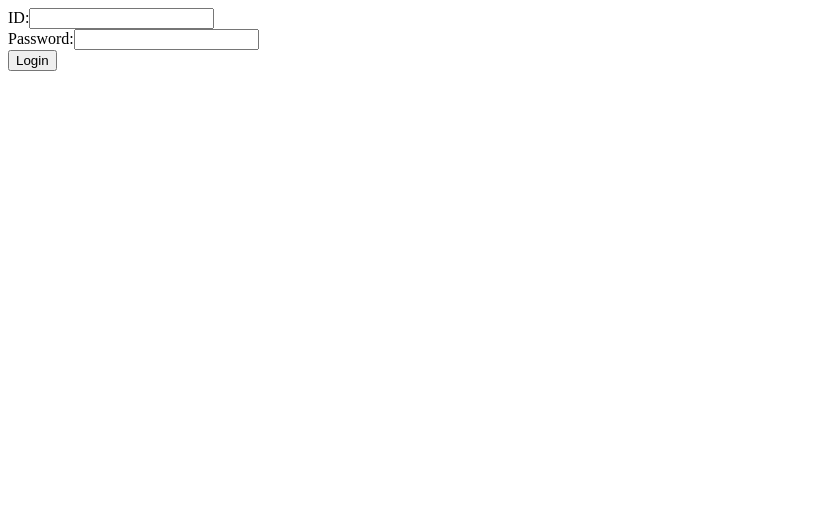
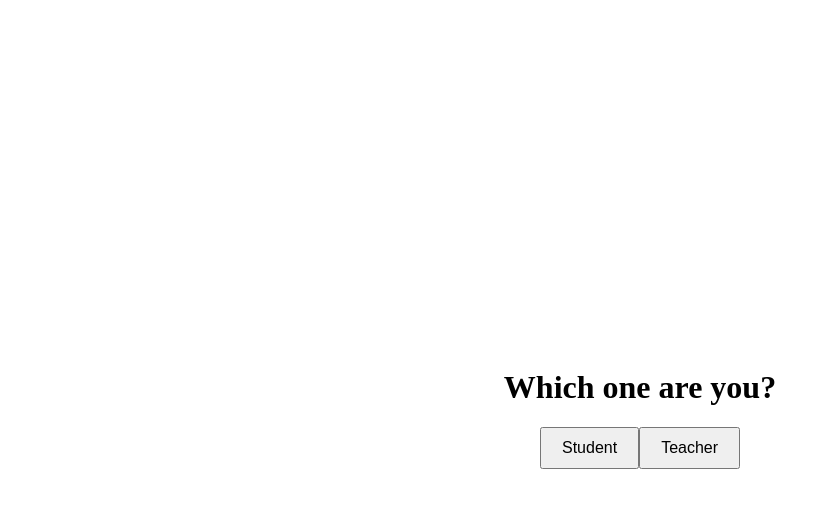
Before and after one commit to crdtrd/Kazute, a Vue app in the folder client/: page / in a window 1280 px wide. Shown: the top 508 px of the page, without its empty margins (0-830 px from the left). Built offline with nearby package versions, Linux system fonts and the light colour scheme.

Commit message:
broke up into componenets and added what WhatAreYou

```diff
--- a/client/src/App.vue
+++ b/client/src/App.vue
@@ -1,31 +1,37 @@
 <template>
-  <div>
-    <form @submit.prevent="handleLogin">
-      <div>
-        <label for="id">ID:</label>
-        <input type="text" id="id" v-model="id" required>
-      </div>
-      <div>
-        <label for="password">Password:</label>
-        <input type="password" id="password" v-model="password" required>
-      </div>
-      <button type="submit">Login</button>
-    </form>
+  <div class="container">
+    <h1>Which one are you?</h1>
+    <div class="button-group">
+      <button class="btn">Student</button>
+      <button class="btn">Teacher</button>
+    </div>
   </div>
 </template>
 
 <script>
 export default {
-  data() {
-    return {
-      id: '',
-      password: ''
-    };
-  },
-  methods: {
-    handleLogin() {
-      // Handle the login process here
-    }
-  }
-};
+  name: 'RoleSelection'
+}
 </script>
+
+<style scoped>
+.container {
+  display: flex;
+  flex-direction: column;
+  align-items: center;
+  justify-content: center;
+  height: 100vh;
+}
+
+.button-group {
+  display: flex;
+  justify-content: space-between;
+  width: 200px;
+}
+
+.btn {
+  padding: 10px 20px;
+  font-size: 16px;
+  cursor: pointer;
+}
+</style>
--- /dev/null
+++ b/client/src/components/WhatAreYou.vue
@@ -0,0 +1,37 @@
+<template>
+    <div class="container">
+      <h1>Which one are you?</h1>
+      <div class="button-group">
+        <button class="btn">Student</button>
+        <button class="btn">Teacher</button>
+      </div>
+    </div>
+  </template>
+
+  <script>
+  export default {
+    name: 'RoleSelection'
+  }
+  </script>
+
+  <style scoped>
+  .container {
+    display: flex;
+    flex-direction: column;
+    align-items: center;
+    justify-content: center;
+    height: 100vh;
+  }
+
+  .button-group {
+    display: flex;
+    justify-content: space-between;
+    width: 200px;
+  }
+
+  .btn {
+    padding: 10px 20px;
+    font-size: 16px;
+    cursor: pointer;
+  }
+  </style>
```
Also changed, not shown: client/src/components/TeacherLogin.vue (added, +31 -0 lines).
